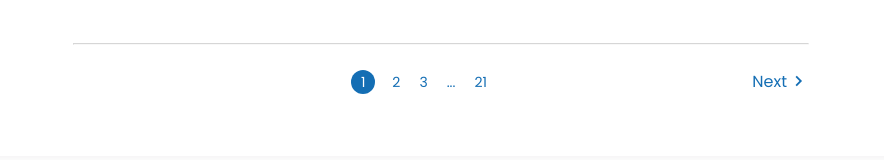
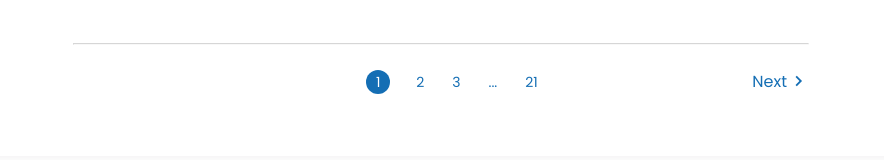
Before and after one commit to Kmohakumar/Dukaan, a React (Create React App) app: page / in a window 1280 px wide. Shown: the part 1408-1568 px from the top of the page, without its empty margins (199-1083 px from the left). Built offline with nearby package versions, Linux system fonts and the light colour scheme.

Commit message:
Update body.css

```diff
--- a/src/Components/body.css
+++ b/src/Components/body.css
@@ -28,7 +28,7 @@ font-family: 'Poppins', sans-serif;
 .body-content{
     width: 736px;
     margin:auto ;
-
+    position: relative;
 }
 .p2{
     margin-top: 48px ;
@@ -127,7 +127,7 @@ input[type=text] {
     color:#146EB4;
 }
 .num1{
-    margin-left: 15px;
+    margin-left: 24px;
 }
 .numbers{
     display: block;
@@ -146,6 +146,8 @@ input[type=text] {
 }
 .next-design{
     display: flex;
+    position: absolute;
+    right: 0px;
 }
 .icon{
 
```
